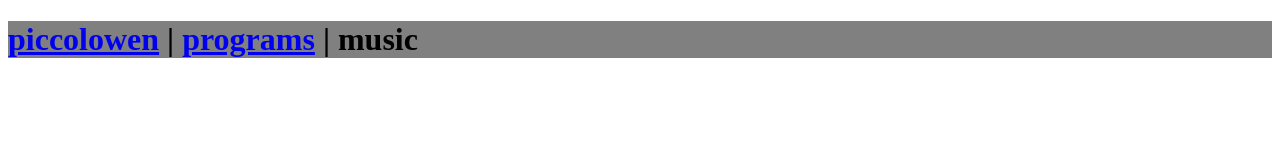
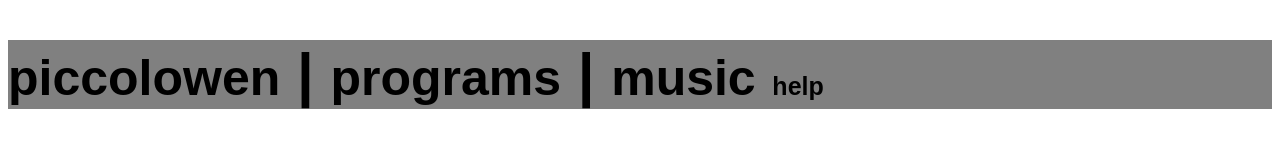
Before and after one commit to cmexdev/cmexdev.github.io, a plain HTML site: page index.html in a window 1280 px wide. Drawn offline with Linux system fonts and the light colour scheme.

Commit message:
messing with css

```diff
--- a/index.html
+++ b/index.html
@@ -3,7 +3,7 @@
     <head>
         <title>piccolowen - home</title>
         <div class="navbar">
-            <h1><a href="index.html">piccolowen</a> | <a href="programs.html">programs</a> | <a>music</a></h1>
+            <h1 class="navbar-content"><a href="index.html">piccolowen</a> | <a href="programs.html">programs</a> | <a>music</a> <a class="special-navbar-button">help</a></h1>
         </div>
     </head>
 </html>
@@ -11,4 +11,31 @@
     .navbar {
         background-color: grey;
     }
+    html {
+        font-family: Arial, Helvetica, sans-serif;
+        text-decoration: none;
+    }
+    .navbar-content {
+        font-size: 60px;
+    }
+    a {
+        text-decoration: none;
+        color: black;
+        font-size: 50px;
+    }
+    a:hover {
+        transition: 300ms ease-out;
+        -webkit-transition: 300ms ease-out;
+        -moz-transition: 300ms ease-out;
+        -o-transition: 300ms ease-out;
+        color: blue;
+        font-size: 55px;
+    }
+    a:active {
+        color: black;
+    }
+    .special-navbar-button {
+        font-size: 25px;
+        text-align: right;
+    }
 </style>
```
